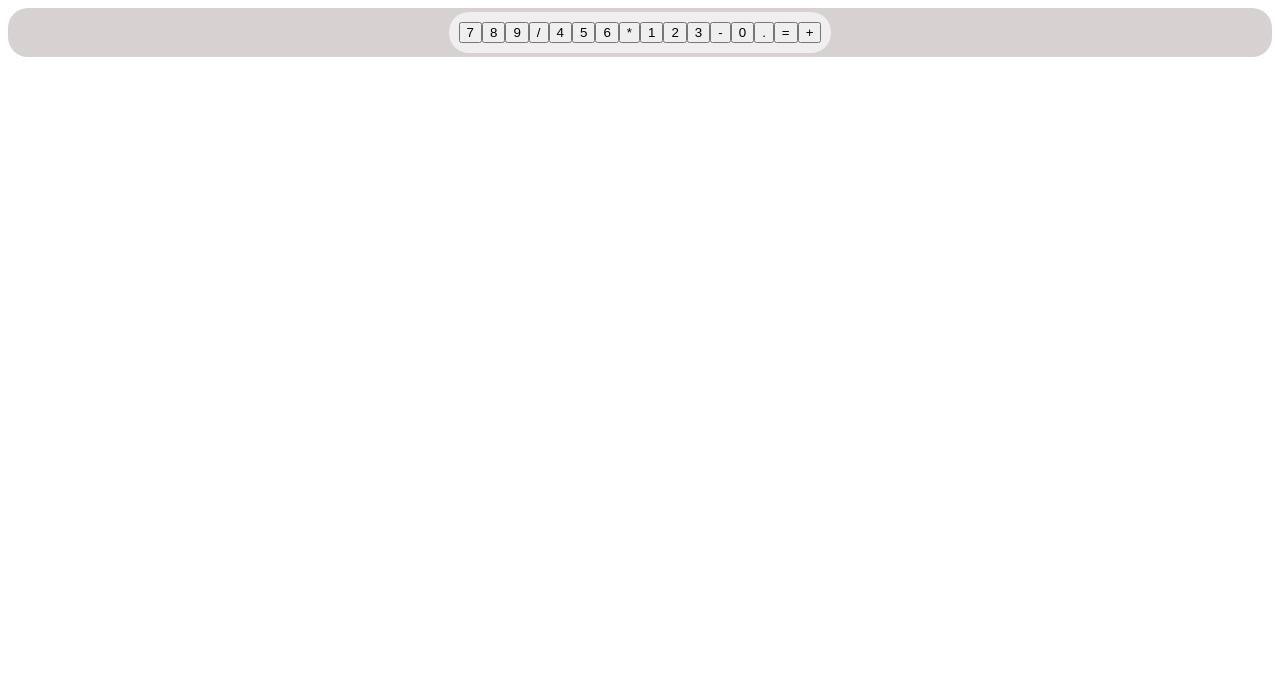
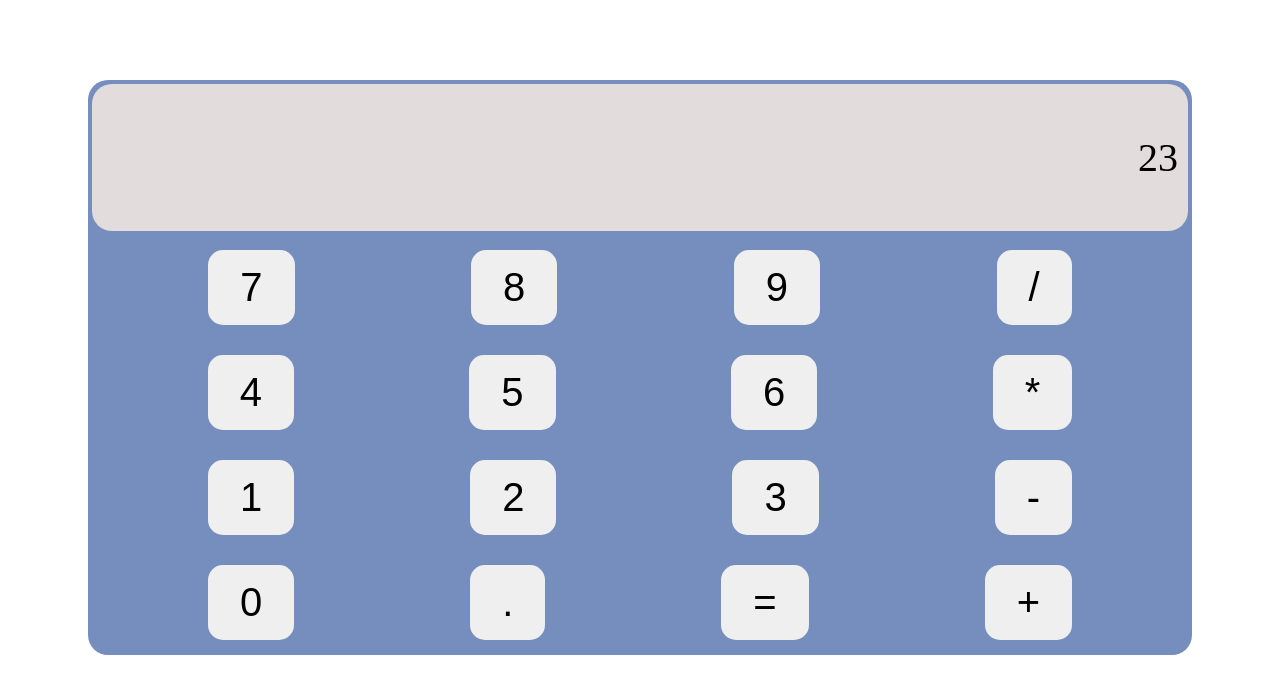
Before and after one commit to JamesDCowley/calculator, a plain HTML site: page index.html in a window 1280 px wide. Drawn offline with Linux system fonts and the light colour scheme.

Commit message:
basic layout complete

```diff
--- a/index.html
+++ b/index.html
@@ -10,61 +10,64 @@
     <body>
         <div class="calc-body">
             <div class="calc-display">
+                <p class="calc-display-text">
+                    23
+                </p>
+            </div>
             <div class="btn-row">
-                    <div class="calc-btn">
-                        <button>7</button>
+                <div>
+                    <button class="calc-btn">7</button>
                 </div>
-                    <div class="calc-btn">
-                        <button>8</button>
+                <div>
+                    <button class="calc-btn">8</button>
                 </div>
-                    <div class="calc-btn">
-                        <button>9</button>
+                <div>
+                    <button class="calc-btn">9</button>
                 </div>
-                    <div class="calc-btn">
-                        <button>/</button>
+                <div>
+                    <button class="calc-btn">/</button>
                 </div>
             </div>
             <div class="btn-row">
-                    <div class="calc-btn">
-                        <button>4</button>
+                <div>
+                    <button class="calc-btn">4</button>
                 </div>
-                    <div class="calc-btn">
-                        <button>5</button>
+                <div>
+                    <button class="calc-btn">5</button>
                 </div>
-                    <div class="calc-btn">
-                        <button>6</button>
+                <div>
+                    <button class="calc-btn">6</button>
                 </div>
-                    <div class="calc-btn">
-                        <button>*</button>
+                <div>
+                    <button class="calc-btn">*</button>
                 </div>
             </div>
             <div class="btn-row">
-                    <div class="calc-btn">
-                        <button>1</button>
+                <div>
+                    <button class="calc-btn">1</button>
                 </div>
-                    <div class="calc-btn">
-                        <button>2</button>
+                <div>
+                    <button class="calc-btn">2</button>
                 </div>
-                    <div class="calc-btn">
-                        <button>3</button>
+                <div>
+                    <button class="calc-btn">3</button>
                 </div>
-                    <div class="calc-btn">
-                        <button>-</button>
+                <div>
+                    <button class="calc-btn">-</button>
                 </div>
             </div>
             <div class="btn-row">
-                    <div class="calc-btn">
-                        <button>0</button>
+                <div>
+                    <button class="calc-btn">0</button>
                 </div>
-                    <div class="calc-btn">
-                        <button>.</button>
+                <div>
+                    <button class="calc-btn">.</button>
                 </div>
-                    <div class="calc-btn">
-                        <button>=</button>
+                <div>
+                    <button class="calc-btn">=</button>
                 </div>
-                    <div class="calc-btn">
-                        <button>+</button>
-                    </div>
+                <div>
+                    <button class="calc-btn">+</button>
                 </div>
             </div>
         </div>
--- a/style.css
+++ b/style.css
@@ -1,21 +1,32 @@
 .calc-body{
+    margin: 80px 80px 80px;
     display: flex;
     justify-content: center;
-    background-color: #d7d1d1;
+    flex-direction: column;
+    background-color: #244c97a0;
     border-radius: 20px;
 }
 .calc-display{
-    display: flex;
-    background-color: #f0eeee;
+    background-color: #e3dcdc;
     border-radius: 20px;
     margin: 4px 4px;
     padding: 10px;
 }
 .calc-display-text{
+    text-align: right;
     font-size: 40px;
 }
 
 .btn-row{
     display: flex;
+    justify-content: space-around;
+    padding: 15px 32px;
+}
 
+.calc-btn{
+    border: none;
+    font-size: 40px;
+    padding: 15px 32px;
+    border-radius: 15px;
+    text-align: center;
 }
```
Lines whose indentation alone changed are shown as unchanged.
